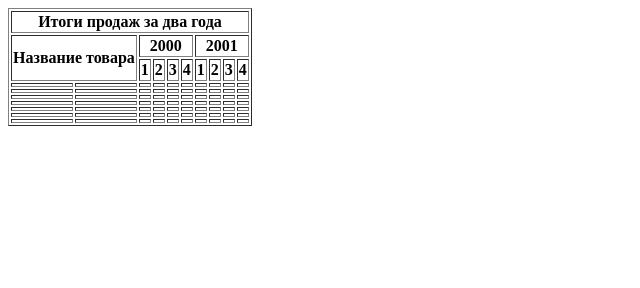
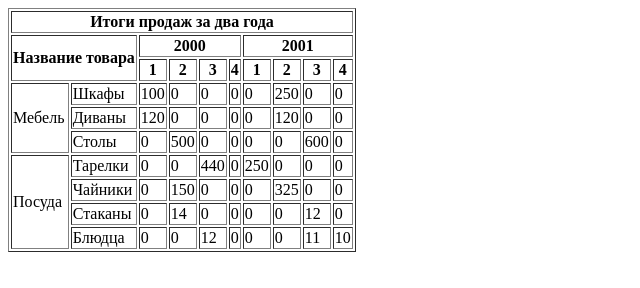
Before and after one commit to ArturPromon/Frontend, a plain HTML site: page Homework/homework1.html in a window 1280 px wide. Shown: the whole page, without its empty margins (0-640 px from the left). Drawn offline with Linux system fonts and the light colour scheme.

Commit message:
table body

```diff
--- a/Homework/homework1.html
+++ b/Homework/homework1.html
@@ -10,10 +10,10 @@
   <table border = "1">
     <thead>
       <tr>
-        <th colspan="10">Итоги продаж за два года</th>
+        <th colspan="11">Итоги продаж за два года</th>
       </tr>
       <tr>
-        <th colspan="2" rowspan="2">Название товара</th>
+        <th colspan="3" rowspan="2">Название товара</th>
         <th colspan="4">2000</th>
         <th colspan="4">2001</th>
       </tr>
@@ -30,88 +30,83 @@
     </thead>
     <tbody>
       <tr>
-        <th></th>
-        <th></th>
-        <th></th>
-        <th></th>
-        <th></th>
-        <th></th>
-        <th></th>
-        <th></th>
-        <th></th>
-        <th></th>
+        <td rowspan="3">Мебель</td>
+        <td colspan="2">Шкафы</td>
+        <td>100</td>
+        <td>0</td>
+        <td>0</td>
+        <td>0</td>
+        <td>0</td>
+        <td>250</td>
+        <td>0</td>
+        <td>0</td>
       </tr>
       <tr>
-        <th></th>
-        <th></th>
-        <th></th>
-        <th></th>
-        <th></th>
-        <th></th>
-        <th></th>
-        <th></th>
-        <th></th>
-        <th></th>
+        <td colspan="2">Диваны</td>
+        <td>120</td>
+        <td>0</td>
+        <td>0</td>
+        <td>0</td>
+        <td>0</td>
+        <td>120</td>
+        <td>0</td>
+        <td>0</td>
       </tr>
       <tr>
-        <th></th>
-        <th></th>
-        <th></th>
-        <th></th>
-        <th></th>
-        <th></th>
-        <th></th>
-        <th></th>
-        <th></th>
-        <th></th>
+        <td colspan="2">Столы</td>
+        <td>0</td>
+        <td>500</td>
+        <td>0</td>
+        <td>0</td>
+        <td>0</td>
+        <td>0</td>
+        <td>600</td>
+        <td>0</td>
       </tr>
       <tr>
-        <th></th>
-        <th></th>
-        <th></th>
-        <th></th>
-        <th></th>
-        <th></th>
-        <th></th>
-        <th></th>
-        <th></th>
-        <th></th>
+        <td rowspan="4">Посуда</td>
+        <td colspan="2">Тарелки</td>
+        <td>0</td>
+        <td>0</td>
+        <td>440</td>
+        <td>0</td>
+        <td>250</td>
+        <td>0</td>
+        <td>0</td>
+        <td>0</td>
       </tr>
       <tr>
-        <th></th>
-        <th></th>
-        <th></th>
-        <th></th>
-        <th></th>
-        <th></th>
-        <th></th>
-        <th></th>
-        <th></th>
-        <th></th>
+        <td colspan="2">Чайники</td>
+        <td>0</td>
+        <td>150</td>
+        <td>0</td>
+        <td>0</td>
+        <td>0</td>
+        <td>325</td>
+        <td>0</td>
+        <td>0</td>
       </tr>
       <tr>
-        <th></th>
-        <th></th>
-        <th></th>
-        <th></th>
-        <th></th>
-        <th></th>
-        <th></th>
-        <th></th>
-        <th></th>
-        <th></th>
+        <td colspan="2">Стаканы</td>
+        <td>0</td>
+        <td>14</td>
+        <td>0</td>
+        <td>0</td>
+        <td>0</td>
+        <td>0</td>
+        <td>12</td>
+        <td>0</td>
       </tr>
       <tr>
-        <th></th>
-        <th></th>
-        <th></th>
-        <th></th>
-        <th></th>
-        <th></th>
-        <th></th>
-        <th></th>
-        <th></th>
-        <th></th>
+        <td colspan="2">Блюдца</td>
+        <td>0</td>
+        <td>0</td>
+        <td>12</td>
+        <td>0</td>
+        <td>0</td>
+        <td>0</td>
+        <td>11</td>
+        <td>10</td>
       </tr>
     </tbody>
   </table>
```
